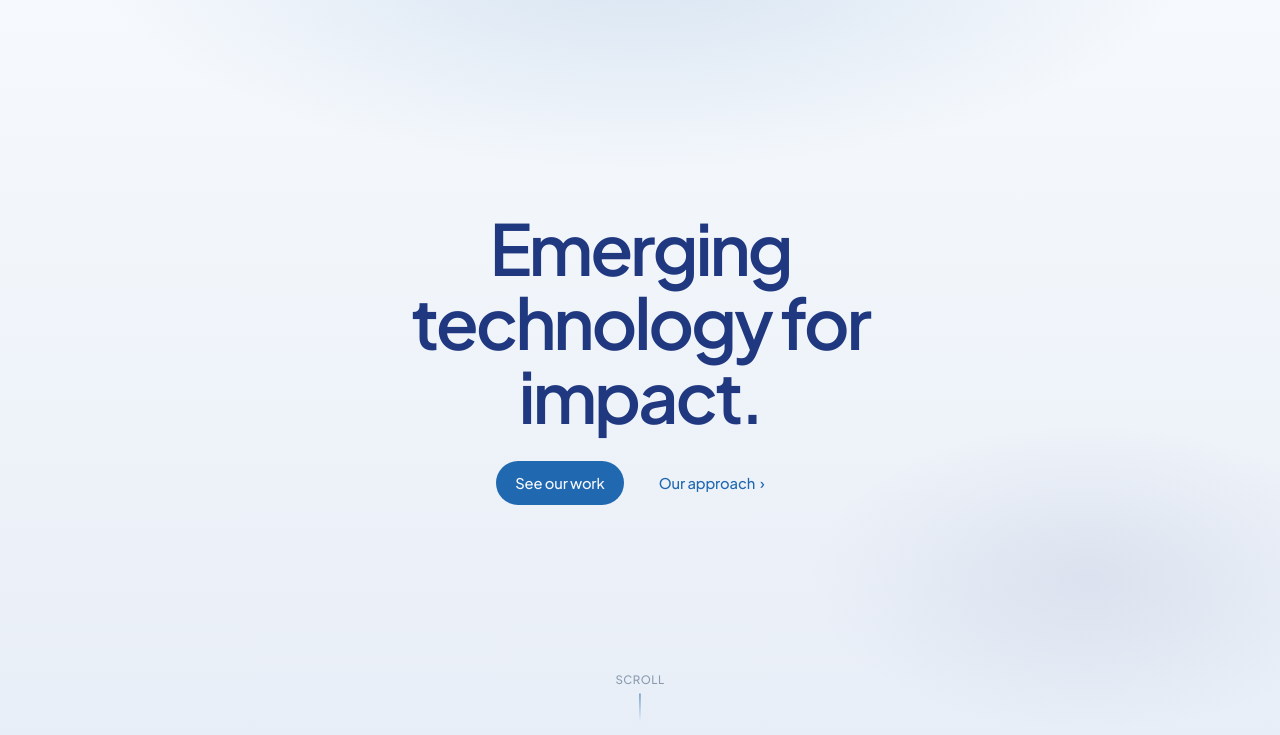
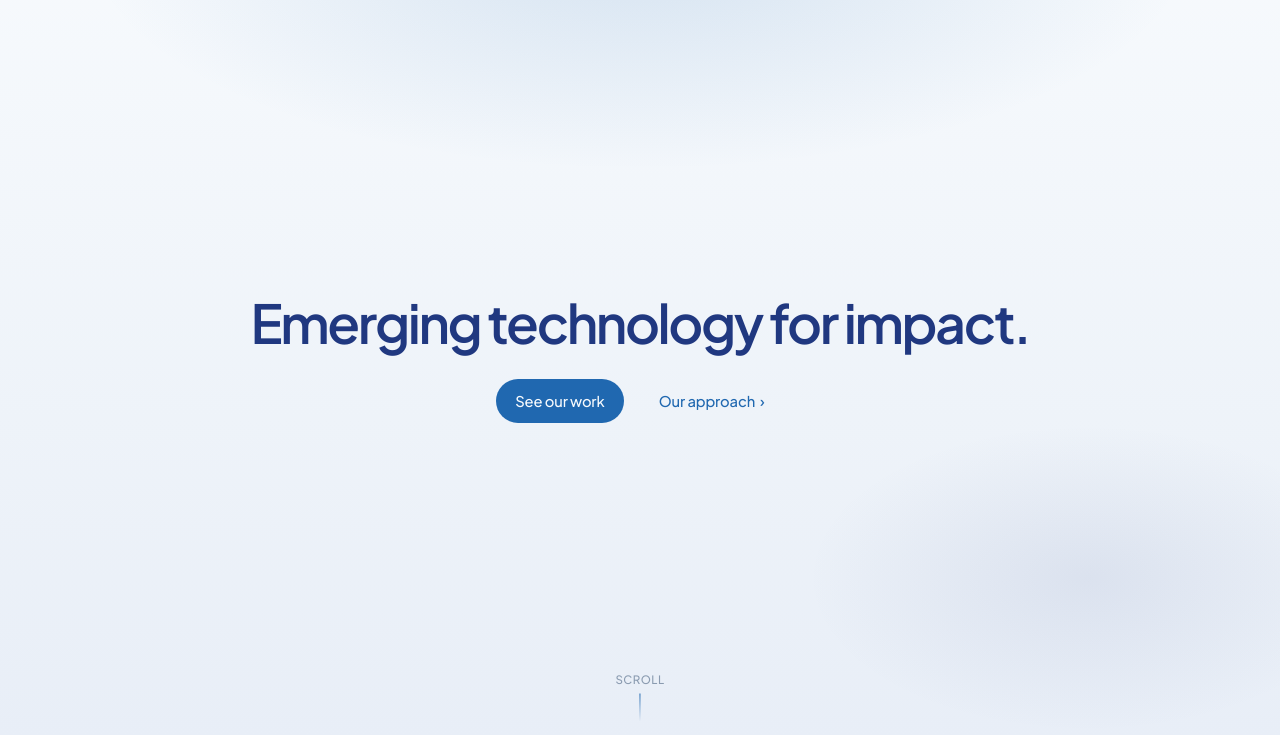
Before and after one commit to CamouLabs/CamouLabs.github.io, a plain HTML site: page index.html in a window 1280 px wide. Shown: the part 119-854 px from the top of the page. Drawn offline with Linux system fonts and the light colour scheme.

Commit message:
Keep the hero tagline on one line on laptop widths.
Co-authored-by: Cursor <cursoragent@cursor.com>

```diff
--- a/index.html
+++ b/index.html
@@ -151,13 +151,21 @@
   }
   .hero-inner { position: relative; z-index: 1; width: 100%; }
   .hero h1 {
-    max-width: 12ch;
+    width: fit-content;
+    max-width: 100%;
     margin: 0 auto;
-    font-size: clamp(2.5rem, 6.2vw, 4.4rem);
+    font-size: clamp(1.85rem, 4.6vw, 3.6rem);
     font-weight: 600;
     letter-spacing: -0.045em;
-    line-height: 1.05;
+    line-height: 1.08;
+    text-wrap: balance;
     animation: rise .9s cubic-bezier(.16,1,.3,1) both;
+  }
+  @media (min-width: 900px) {
+    .hero h1 {
+      white-space: nowrap;
+      font-size: clamp(2.4rem, 4.2vw, 3.75rem);
+    }
   }
   .hero-actions {
     margin-top: 1.75rem;
```
